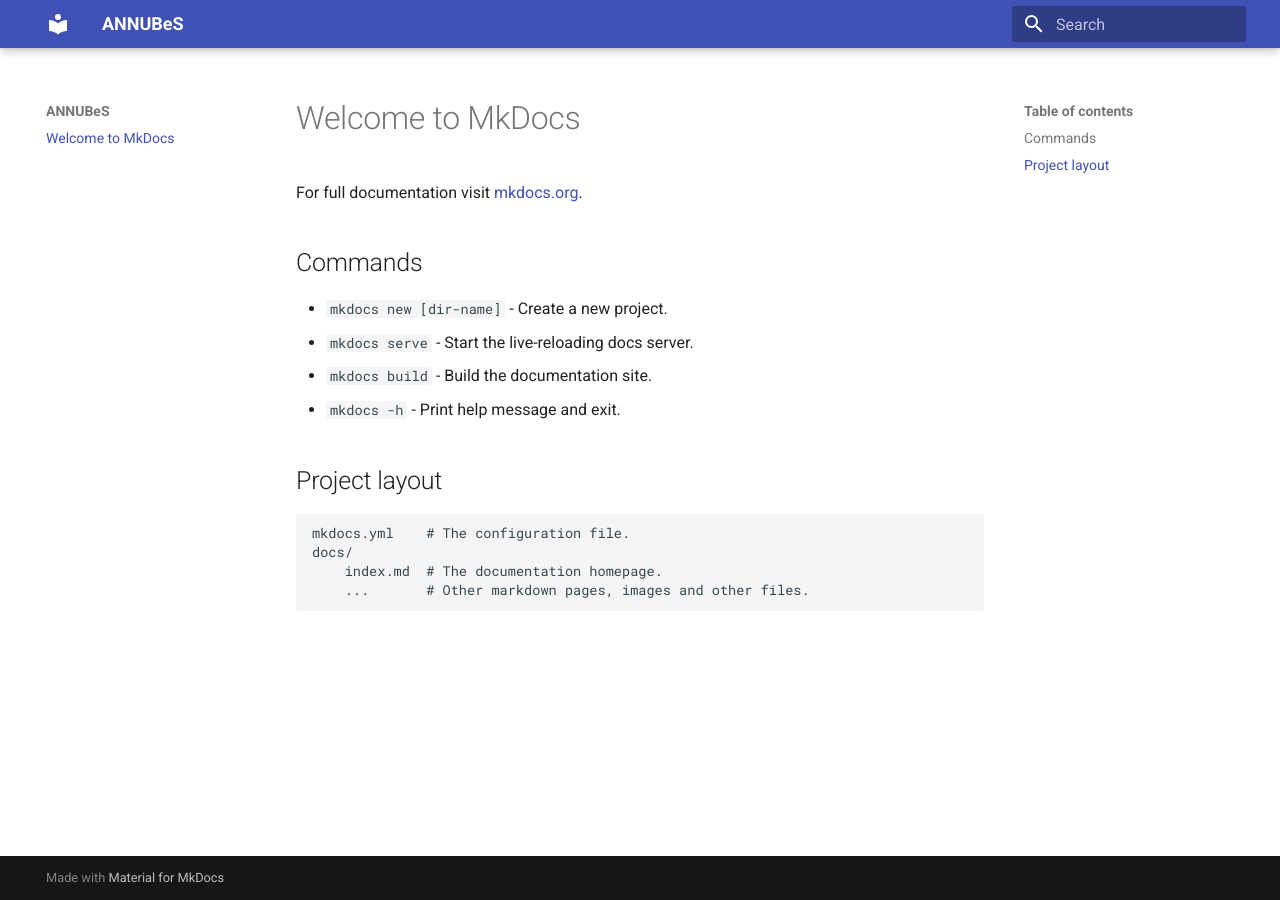
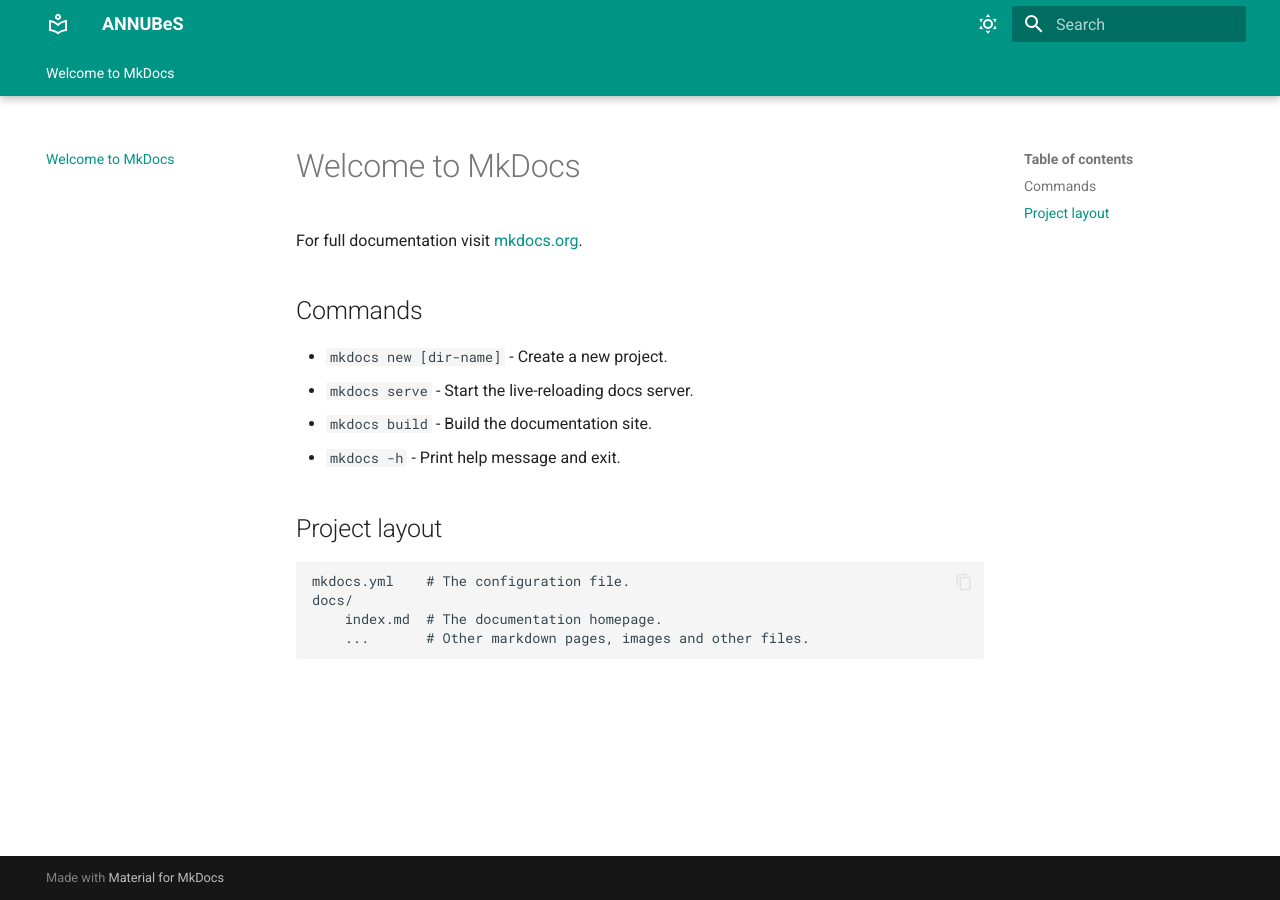
Before and after one commit to ANNUBS/annubes, an MkDocs documentation site: the page built from docs/index.md, in a window 1280 px wide. Built offline with MkDocs 1.6.1 and Material for MkDocs 9.7.7, drawn with Linux system fonts in a browser that asks for light colours.

Commit message:
add theme and icon

```diff
--- a/mkdocs.yml
+++ b/mkdocs.yml
@@ -3,3 +3,38 @@
 theme:
   name: material
 strict: true
+
+theme:
+  name: 'material'
+  palette:
+  - media: "(prefers-color-scheme: light)"
+    scheme: default
+    primary: teal
+    accent: orange
+    toggle:
+      icon: material/weather-sunny
+      name: "Switch to dark mode"
+  - media: "(prefers-color-scheme: dark)"
+    scheme: slate
+    primary: teal
+    accent: orange
+    toggle:
+      icon: material/weather-night
+      name: "Switch to light mode"
+  features:
+    - announce.dismiss
+    - content.action.view
+    - content.code.copy
+    - content.tabs.link
+    - navigation.indexes
+    - navigation.path
+    - navigation.sections
+    - navigation.tabs
+    - navigation.tabs.sticky
+  icon:
+    logo: 'material/library-outline'
+    next: fontawesome/solid/angle-right
+    previous: fontawesome/solid/angle-left
+    repo: fontawesome/brands/github-alt
+    view: material/eye
+  favicon: 'mouse.png'
```
Also changed, not shown: docs/mouse.png (added).
